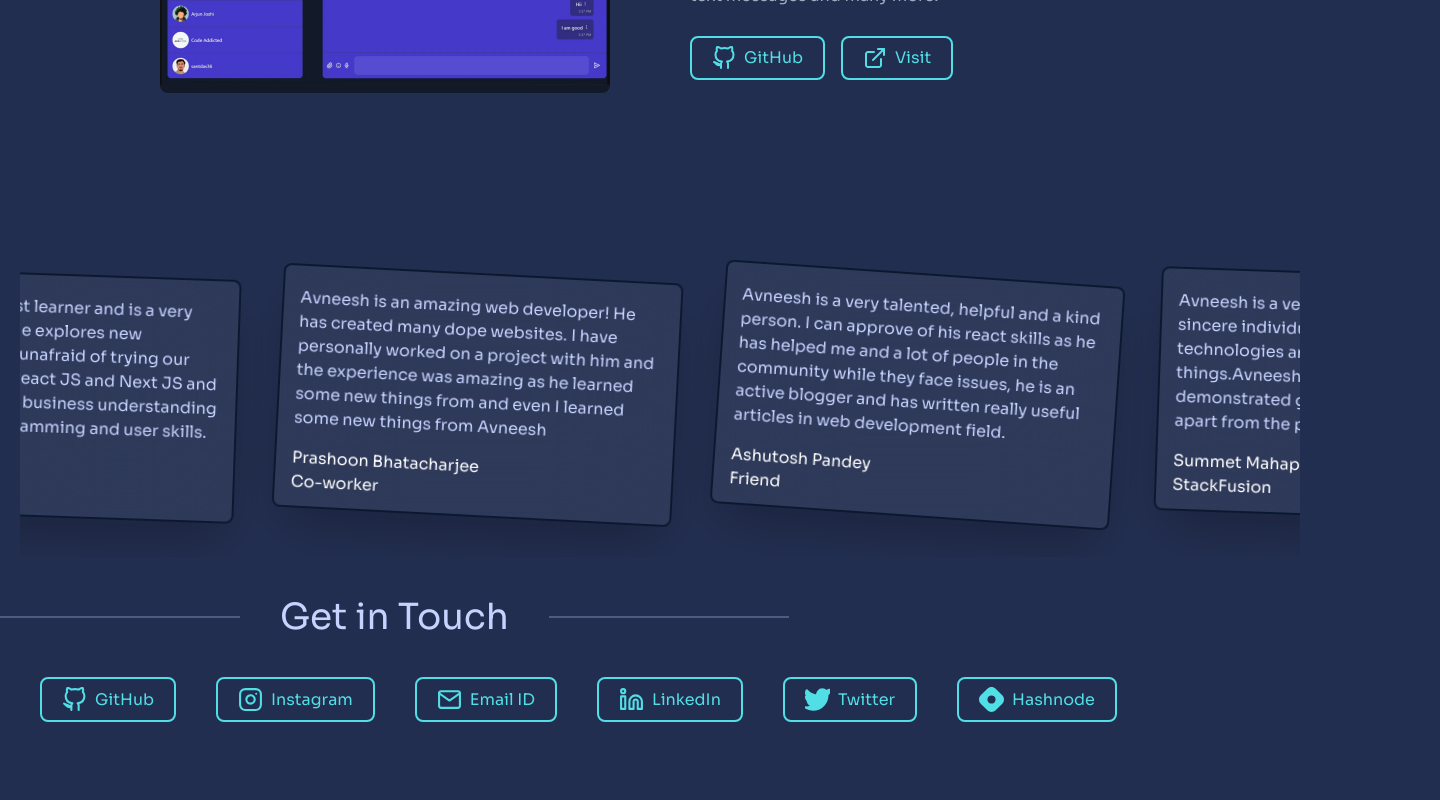
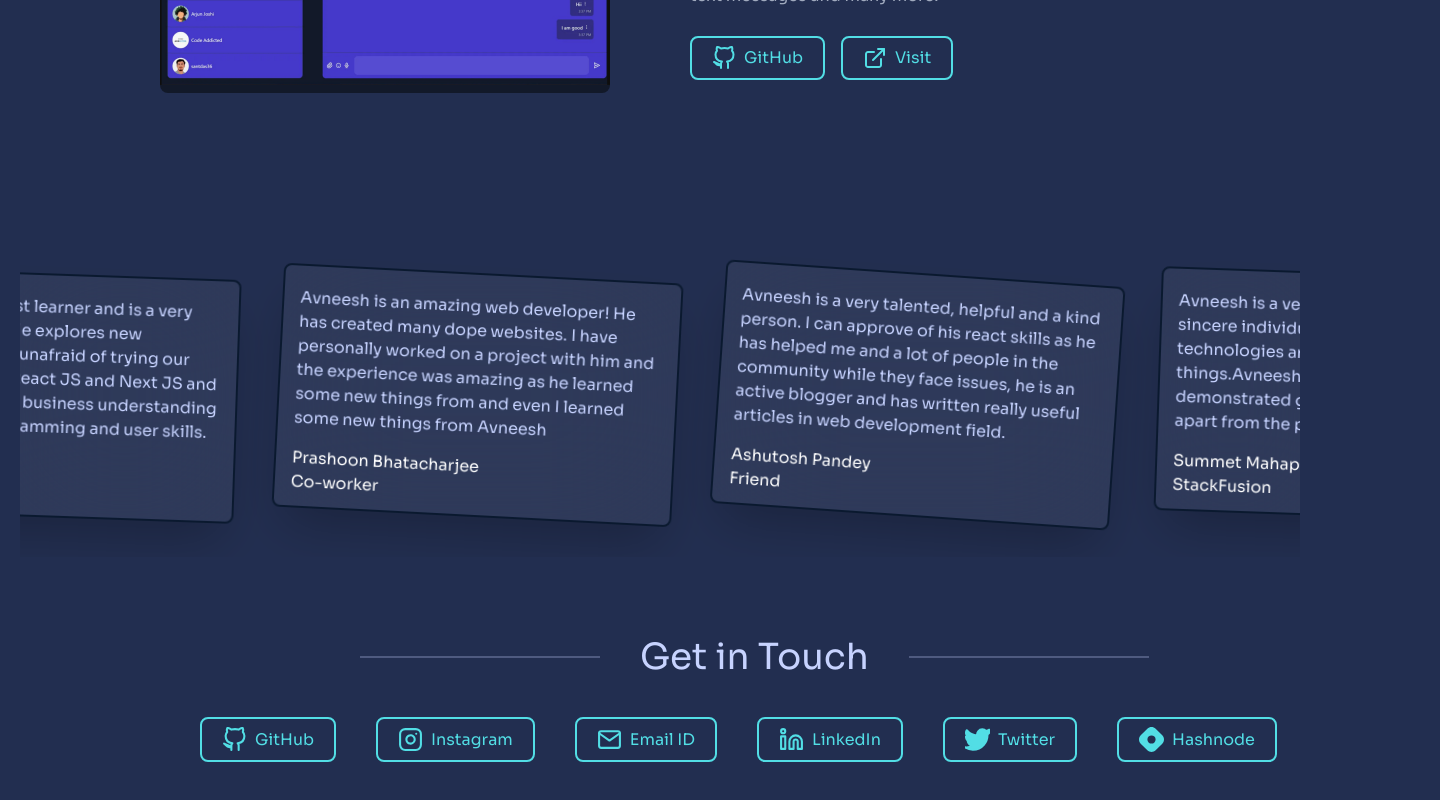
Before and after one commit to siun202/archive-portfolio, a Next.js app: page / in a window 1280 px wide. Shown: the part 2469-3269 px from the top of the page, 1440 px wide, since content can reach past the window. Before the commit the page ends 3231 px from the top, so only its background shows below. Built offline with nearby package versions, Linux system fonts and the light colour scheme.

Commit message:
fix contact

```diff
--- a/components/Contact.tsx
+++ b/components/Contact.tsx
@@ -6,10 +6,10 @@ const Contact = () => {
   return (
     <div
       id="contact"
-      className="mx-auto mt-20 flex flex-col items-center md:-ml-40 w-screen justify-center"
+      className="mx-auto mt-20 flex flex-col items-center w-screen justify-center"
     >
-      <div className="flex items-center mt-20 md:mt-0 mx-auto  space-x-10 -ml-0">
-        <div className="relative h-1 w-24 md:w-60">
+      <div className="flex items-center flex-wrap mx-auto space-x-10 mt-10 ml-5 md:ml-10">
+        <div className="relative h-1 w-24 md:w-60  md:ml-40 ml-0">
           <Image src="/line.svg" alt="line" layout="fill" />
         </div>
         <h2 className="text-text text-xl md:text-4xl">Get in Touch</h2>
```
